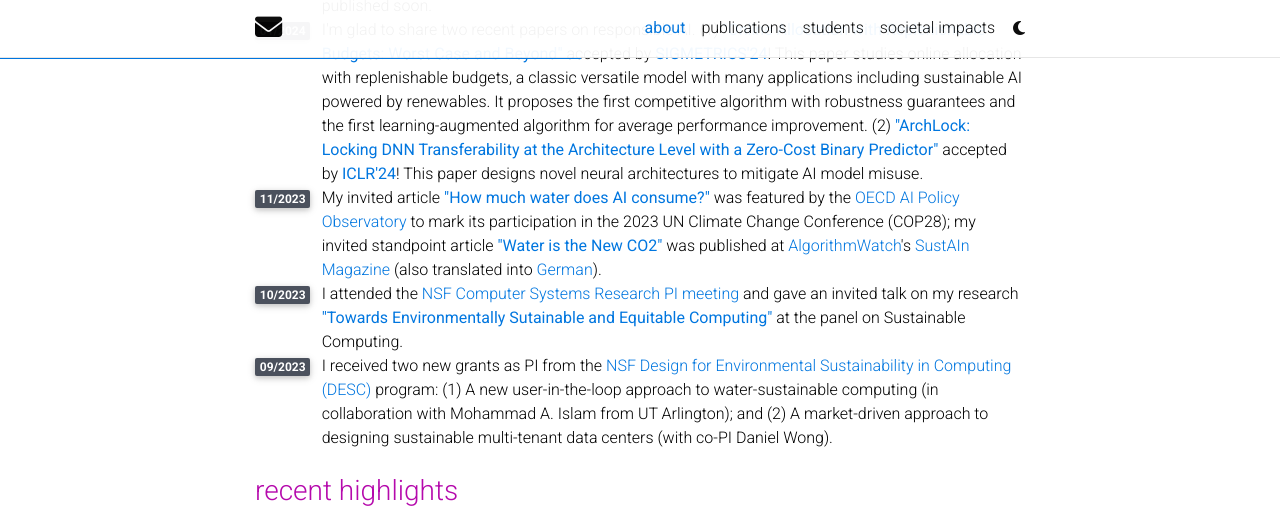
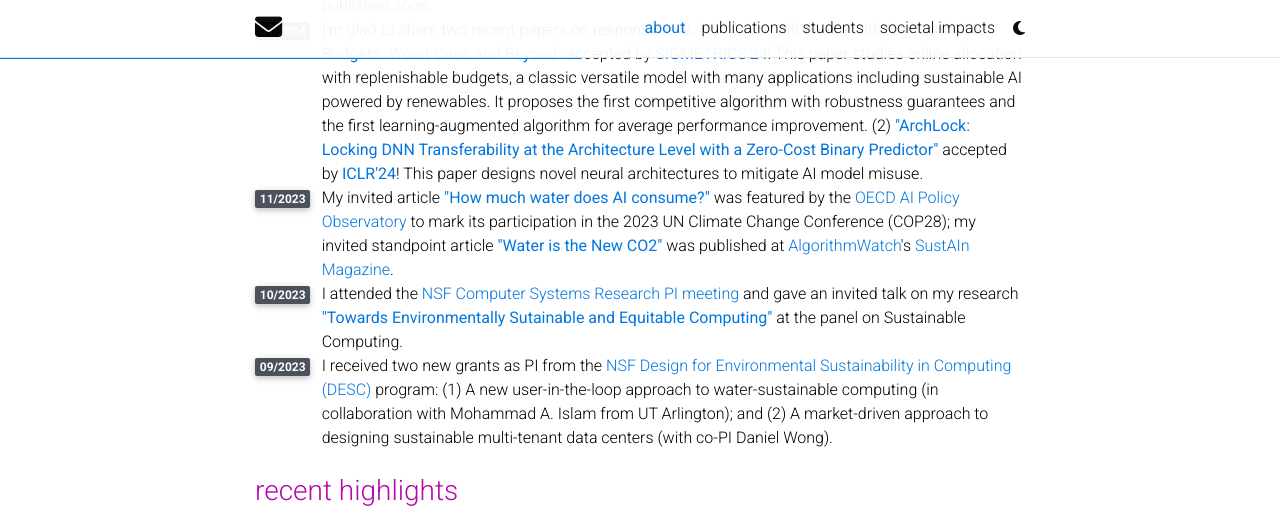
Before and after one commit to shaoleiren/shaoleiren.github.io, a Jekyll site: the page built from _pages/about.md, in a window 1280 px wide and 900 px high, scrolled down 1177 px, cut to the strip 0-520 px from the top of the window. Built offline with Jekyll 4.4.1, drawn with Linux system fonts in a browser that asks for light colours; full-size pictures stand in for the smaller copies a plugin makes; comment, search, counter and statistics services are not loaded; a style sheet for code colours, icons or effects is not loaded; some of the changed lines change nothing that is shown.

Commit message:
Update about.html

```diff
--- a/_layouts/about.html
+++ b/_layouts/about.html
@@ -181,7 +181,8 @@
                My invited article <b><a href="https://oecd.ai/en/wonk/how-much-water-does-ai-consume" target="_blank">"How much water does AI consume?"</a></b> was featured
                 by the <a href="https://www.linkedin.com/posts/oecd-ai_how-much-water-does-ai-consume-the-public-activity-7135961877473325056-QMM5">OECD AI Policy Observatory</a> to mark its participation
                 in the 2023 UN Climate Change Conference (COP28);
-               my invited standpoint article <b><a href="https://algorithmwatch.org/en/wp-content/uploads/2023/11/SustAIn-Magazine-3-EN-AlgorithmWatch-2023.pdf" target="_blank">"Water is the New CO2"</a></b> was published at <a href="https://algorithmwatch.org/en/" target="_blank">AlgorithmWatch</a>'s <a href="https://algorithmwatch.org/en/sustain-magazine-november-2023/" target="_blank">SustAIn Magazine</a> (also translated into <a href="https://algorithmwatch.org/de/wp-content/uploads/2023/11/SustAIn-Magazin-3-DE-AlgorithmWatch-2023.pdf" target="_blank">German</a>).
+               my invited standpoint article <b><a href="https://sustain.algorithmwatch.org/en/water-is-the-new-co2/" target="_blank">"Water is the New CO2"</a></b> was published at <a href="https://algorithmwatch.org/en/" target="_blank">AlgorithmWatch</a>'s <a href="https://algorithmwatch.org/en/sustain-magazine-november-2023/" target="_blank">SustAIn Magazine</a>.
+               <!-- (also translated into <a href="https://algorithmwatch.org/de/wp-content/uploads/2023/11/SustAIn-Magazin-3-DE-AlgorithmWatch-2023.pdf" target="_blank">German</a>)-->
               </div>
           </div>
 
```
